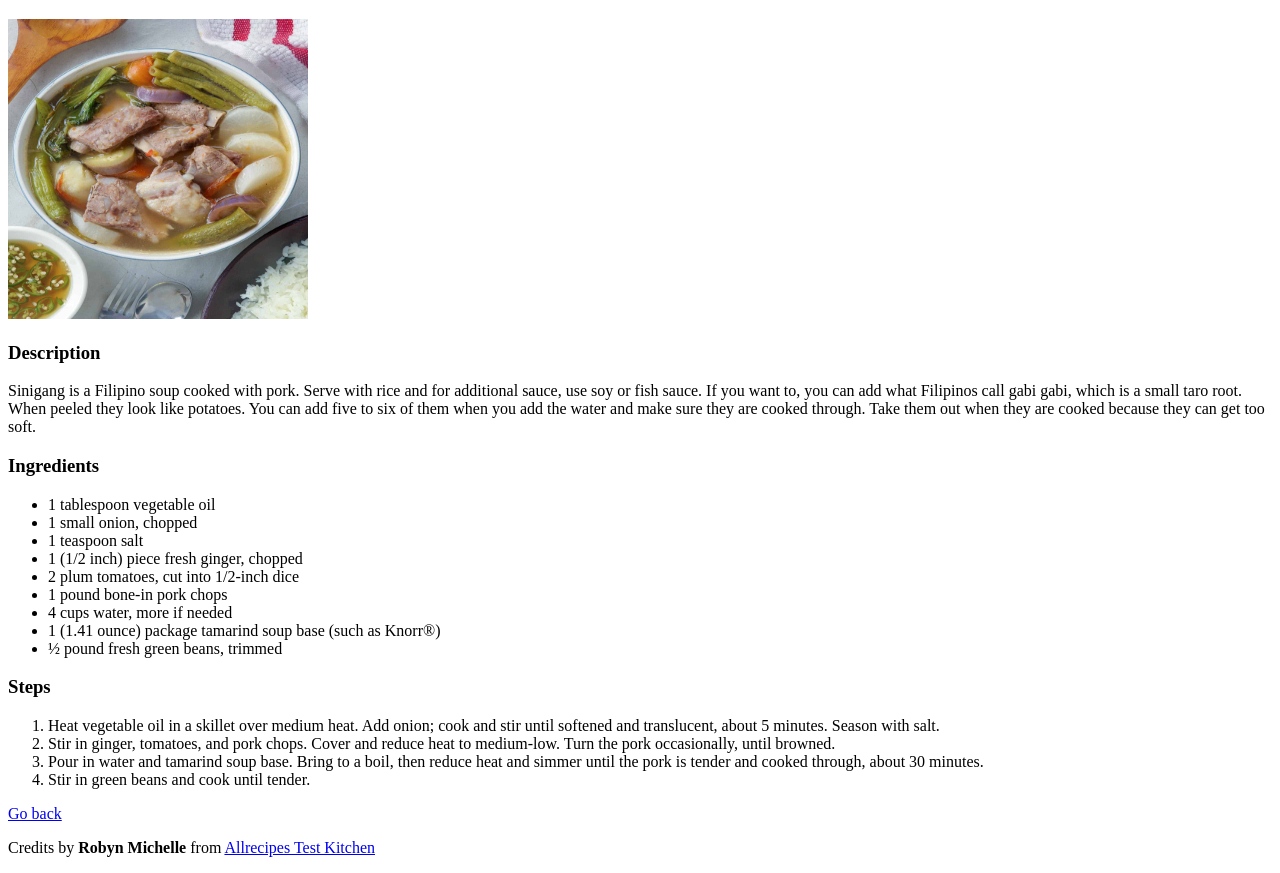
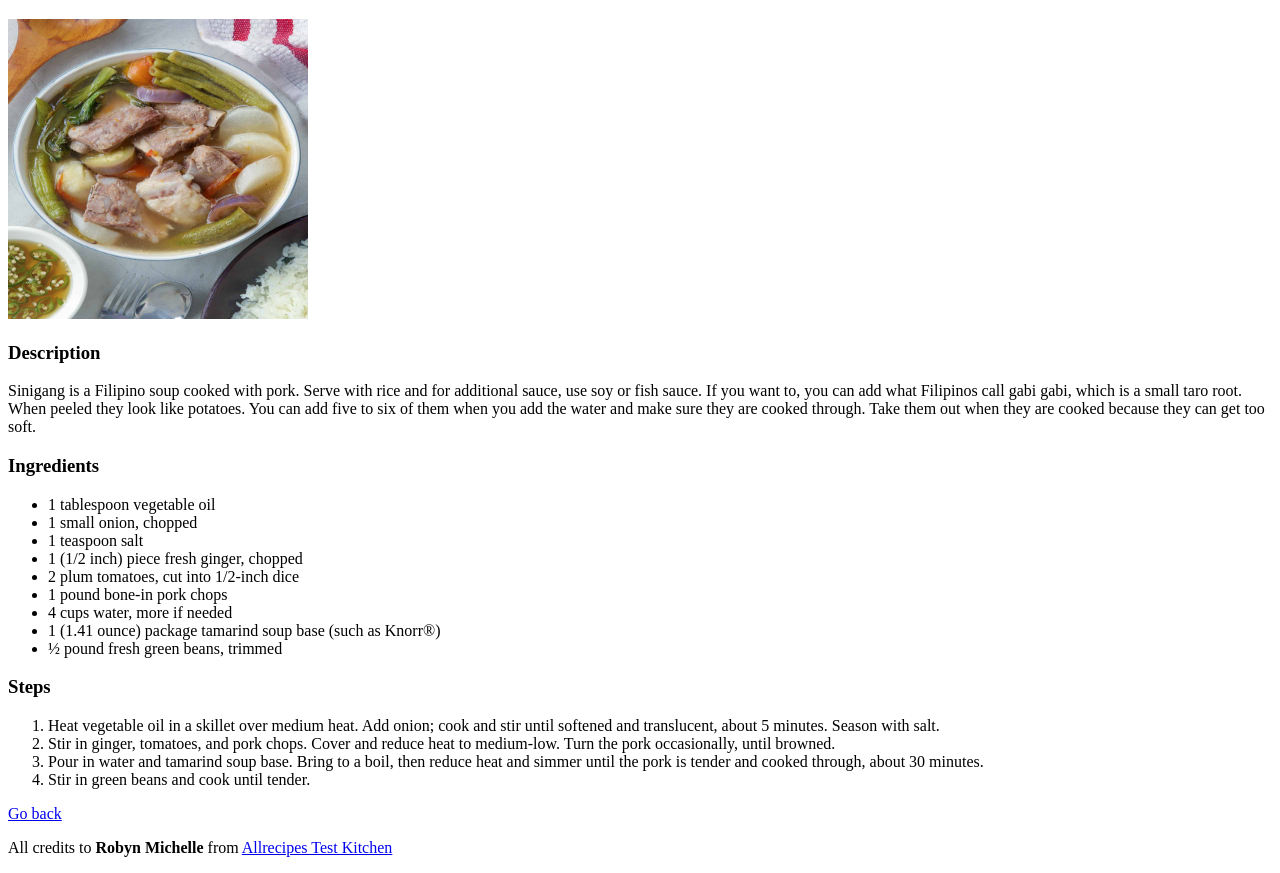
Before and after one commit to brysonzkie/odin-recipes, a plain HTML site: page recipes/sinigang.html in a window 1280 px wide. Shown: the part 61-934 px from the top of the page. Drawn offline with Linux system fonts and the light colour scheme.

Commit message:
Fix grammar error in credits section

```diff
--- a/recipes/sinigang.html
+++ b/recipes/sinigang.html
@@ -35,6 +35,6 @@
     </ol>
     <a href="../index.html">Go back</a>
 
-    <footer><p>Credits by <strong>Robyn Michelle</strong> from <a href="https://www.allrecipes.com/recipe/204958/pork-sinigang/"> Allrecipes Test Kitchen</a></p></footer>
+    <footer><p>All credits to <strong>Robyn Michelle</strong> from <a href="https://www.allrecipes.com/recipe/204958/pork-sinigang/"> Allrecipes Test Kitchen</a></p></footer>
 </body>
 </html>
```
